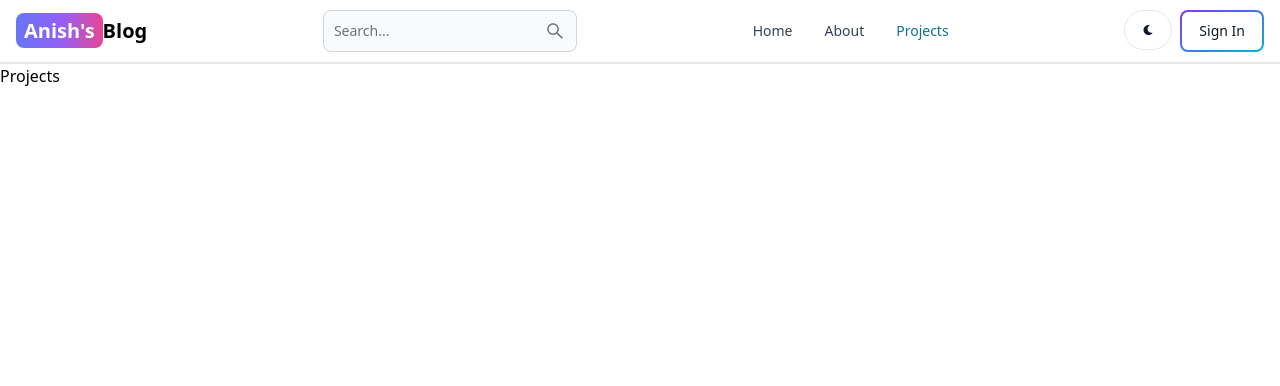
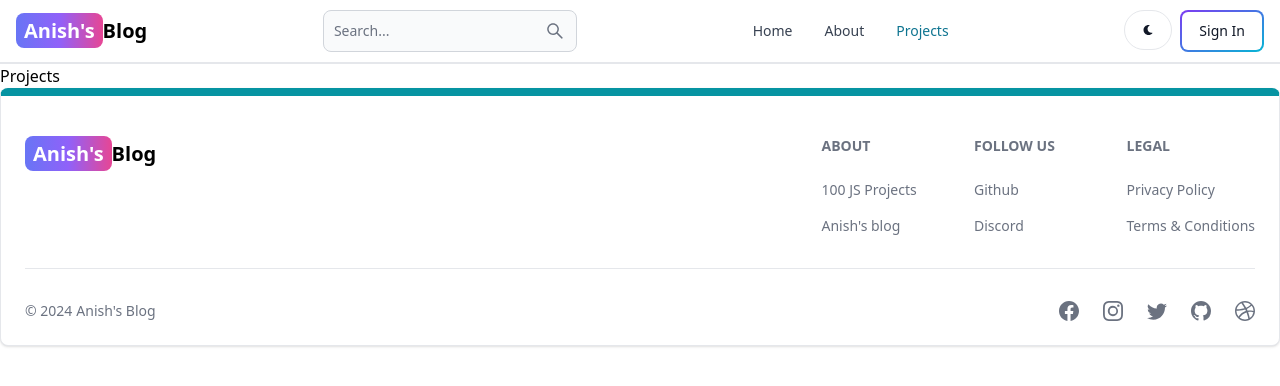
Before and after one commit to anish-pillai/mern-blog, a React (Vite) app in the folder client/: page /projects in a window 1280 px wide. Shown: the top 386 px of the page. Built offline with nearby package versions, Linux system fonts and the light colour scheme.

Commit message:
Created & added the footer component

```diff
--- a/client/src/App.jsx
+++ b/client/src/App.jsx
@@ -6,6 +6,7 @@
 import Projects from './pages/Projects';
 import Dashboard from './pages/Dashboard';
 import Header from './components/Header';
+import Footer from './components/Footer';
 function App() {
   return (
     <BrowserRouter>
@@ -18,6 +19,7 @@
         <Route path='/dashboard' element={<Dashboard />} />
         <Route path='/projects' element={<Projects />} />
       </Routes>
+      <Footer />
     </BrowserRouter>
   );
 }
--- /dev/null
+++ b/client/src/components/Footer.jsx
@@ -0,0 +1,107 @@
+import { Footer as FlowBiteFooter } from 'flowbite-react';
+import { Link } from 'react-router-dom';
+import {
+  BsFacebook,
+  BsInstagram,
+  BsTwitter,
+  BsGithub,
+  BsDribbble,
+} from 'react-icons/bs';
+const Footer = () => {
+  const GITHUB = 'https://www.github.com/anish-pillai';
+  return (
+    <FlowBiteFooter container className='border border-t-8 border-t-teal-500'>
+      <div className='w-full max-w-7xl mx-auto'>
+        <div className='grid w-full justify-between sm:flex md:grid-cols-1'>
+          <div className='mt-5'>
+            <Link
+              to='/'
+              className='self-center whitespace-nowrap text-sm sm:text-xl font-semibold dark:text-white'
+            >
+              <span className='px-2 py-1 bg-gradient-to-r from-indigo-500 via-purple-500 to-pink-500 rounded-lg text-white'>
+                Anish's
+              </span>
+              Blog
+            </Link>
+          </div>
+          <div className='grid grid-cols-2 gap-8 mt-4 sm:grid-cols-3 sm:gap-6'>
+            <div>
+              <FlowBiteFooter.Title title='About' />
+              <FlowBiteFooter.LinkGroup col>
+                <FlowBiteFooter.Link
+                  href='https://www.100jsprojects.com'
+                  target='_blank'
+                  rel='noopener noreferrer'
+                >
+                  100 JS Projects
+                </FlowBiteFooter.Link>
+                <FlowBiteFooter.Link
+                  href='/about'
+                  target='_blank'
+                  rel='noopener noreferrer'
+                >
+                  Anish's blog
+                </FlowBiteFooter.Link>
+              </FlowBiteFooter.LinkGroup>
+            </div>
+            <div>
+              <FlowBiteFooter.Title title='Follow us' />
+              <FlowBiteFooter.LinkGroup col>
+                <FlowBiteFooter.Link
+                  href={GITHUB}
+                  target='_blank'
+                  rel='noopener noreferrer'
+                >
+                  Github
+                </FlowBiteFooter.Link>
+                <FlowBiteFooter.Link
+                  href='#'
+                  target='_blank'
+                  rel='noopener noreferrer'
+                >
+                  Discord
+                </FlowBiteFooter.Link>
+              </FlowBiteFooter.LinkGroup>
+            </div>
+            <div>
+              <FlowBiteFooter.Title title='Legal' />
+              <FlowBiteFooter.LinkGroup col>
+                <FlowBiteFooter.Link
+                  href='#'
+                  target='_blank'
+                  rel='noopener noreferrer'
+                >
+                  Privacy Policy
+                </FlowBiteFooter.Link>
+                <FlowBiteFooter.Link
+                  href='#'
+                  target='_blank'
+                  rel='noopener noreferrer'
+                >
+                  Terms & Conditions
+                </FlowBiteFooter.Link>
+              </FlowBiteFooter.LinkGroup>
+            </div>
+          </div>
+        </div>
+        <FlowBiteFooter.Divider />
+        <div className='w-full sm:flex sm:items-center sm:justify-between'>
+          <FlowBiteFooter.Copyright
+            href='#'
+            by="Anish's Blog"
+            year={new Date().getFullYear()}
+          />
+          <div className='flex gap-6 sm:mt-0 mt-4 sm:justify-center'>
+            <FlowBiteFooter.Icon href='#' icon={BsFacebook} />
+            <FlowBiteFooter.Icon href='#' icon={BsInstagram} />
+            <FlowBiteFooter.Icon href='#' icon={BsTwitter} />
+            <FlowBiteFooter.Icon href={GITHUB} icon={BsGithub} />
+            <FlowBiteFooter.Icon href='#' icon={BsDribbble} />
+          </div>
+        </div>
+      </div>
+    </FlowBiteFooter>
+  );
+};
+
+export default Footer;
```
